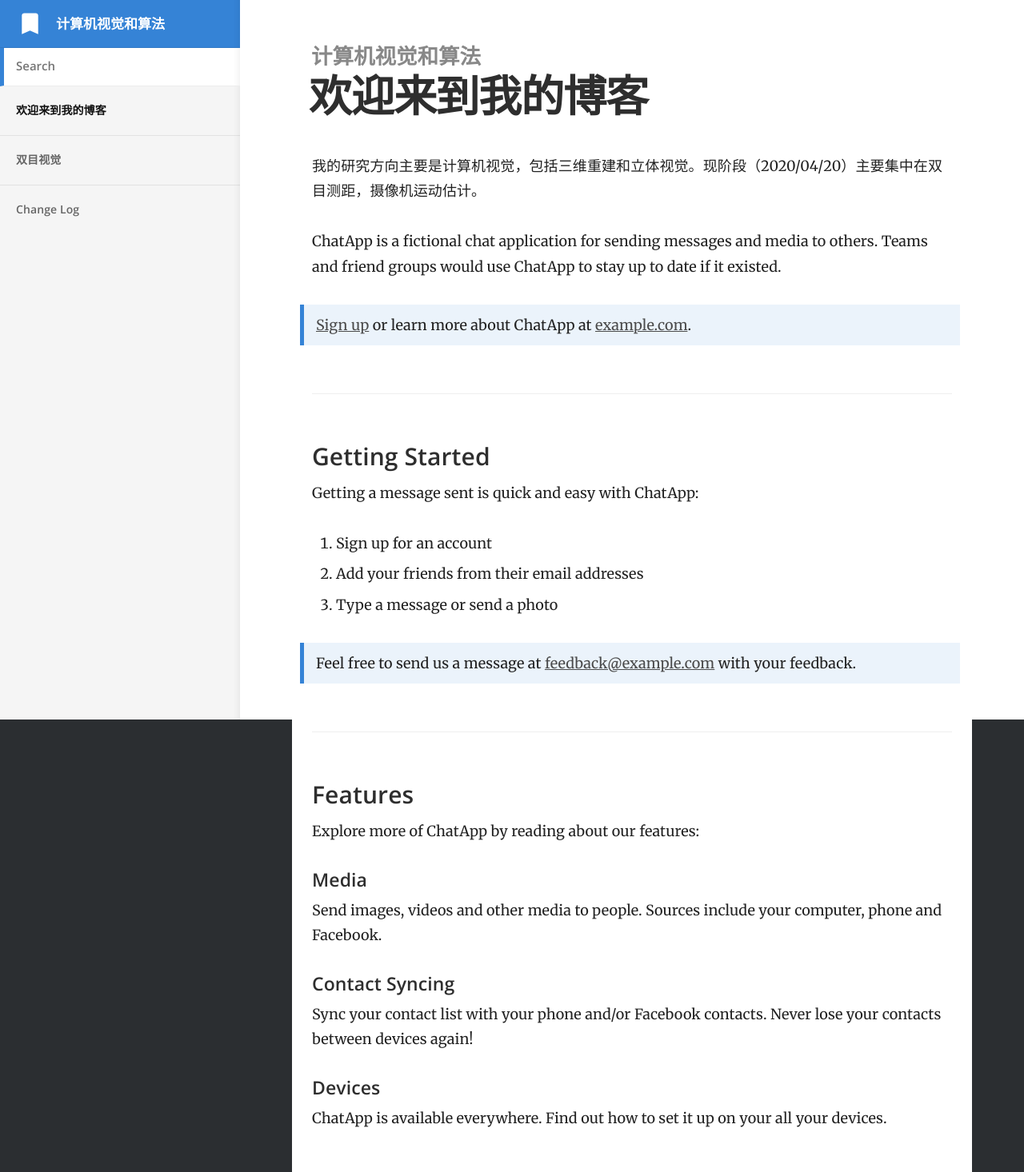
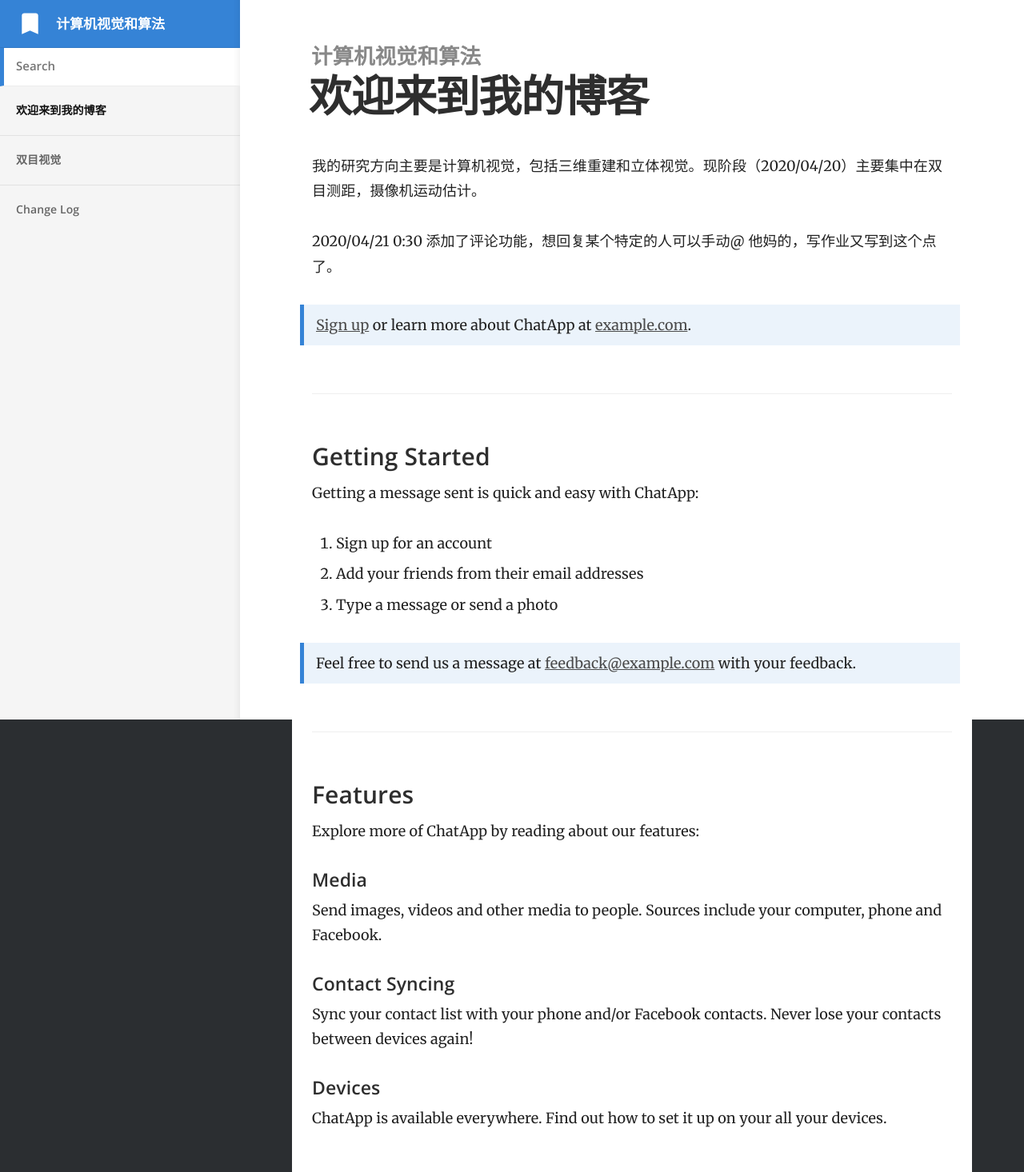
Before and after one commit to kebinpeng/kebinpeng.github.io, a Jekyll site: the page built from index.md, in a window 1280 px wide. Shown: the whole page at 80% size. Built offline with Jekyll 4.4.1, drawn with Linux system fonts in a browser that asks for light colours; comment, search, counter and statistics services are not loaded.

Commit message:
送么change

```diff
--- a/_config.yml
+++ b/_config.yml
@@ -4,13 +4,13 @@
 title: 计算机视觉和算法
 url: "https://kebinpeng.github.io/"
 baseurl:
-google_analytics_key:
+google_analytics_key: true
 show_full_navigation: false
 
 sidebar: true # 是否开启侧边栏
 
 # Values for the jekyll-seo-tag gem (https://github.com/jekyll/jekyll-seo-tag)
-logo: /siteicon.png
+logo: /opencv.png
 description: Product documentation template for Jekyll.
 author:
   name:
@@ -20,6 +20,11 @@
   name: Edition Template
   links:
     - https://github.com/CloudCannon/edition-jekyll-template
+
+date:       date   # 覆盖文章名中的日期
+category:   blog   # 文章的类别
+description: description
+published:  true   # default true 设置 “false” 后，文章不会显示
 
 # -----
 # Build
--- a/index.md
+++ b/index.md
@@ -4,8 +4,8 @@
 
 我的研究方向主要是计算机视觉，包括三维重建和立体视觉。现阶段（2020/04/20）主要集中在双目测距，摄像机运动估计。
 
-ChatApp is a fictional chat application for sending messages and media to others.
-Teams and friend groups would use ChatApp to stay up to date if it existed.
+2020/04/21 0:30 添加了评论功能，想回复某个特定的人可以手动@
+他妈的，写作业又写到这个点了。
 
 > [Sign up](http://example.com/signup) or learn more about ChatApp at [example.com](http://example.com/).
 
```
